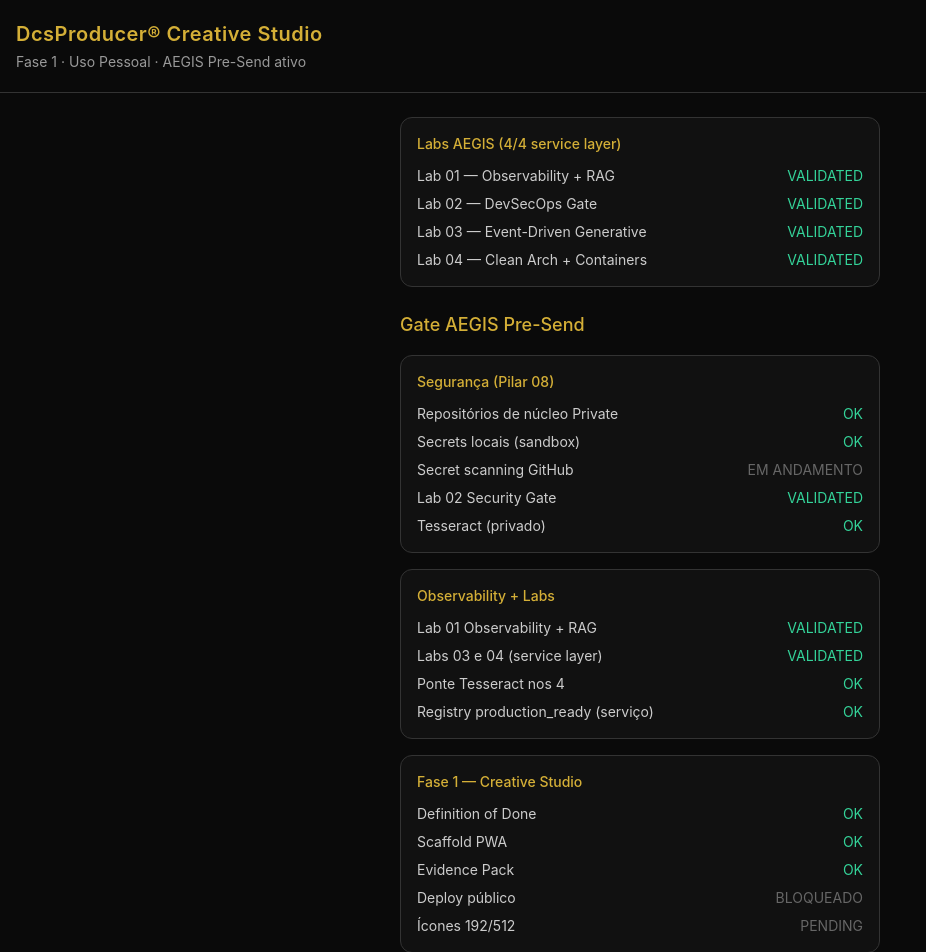
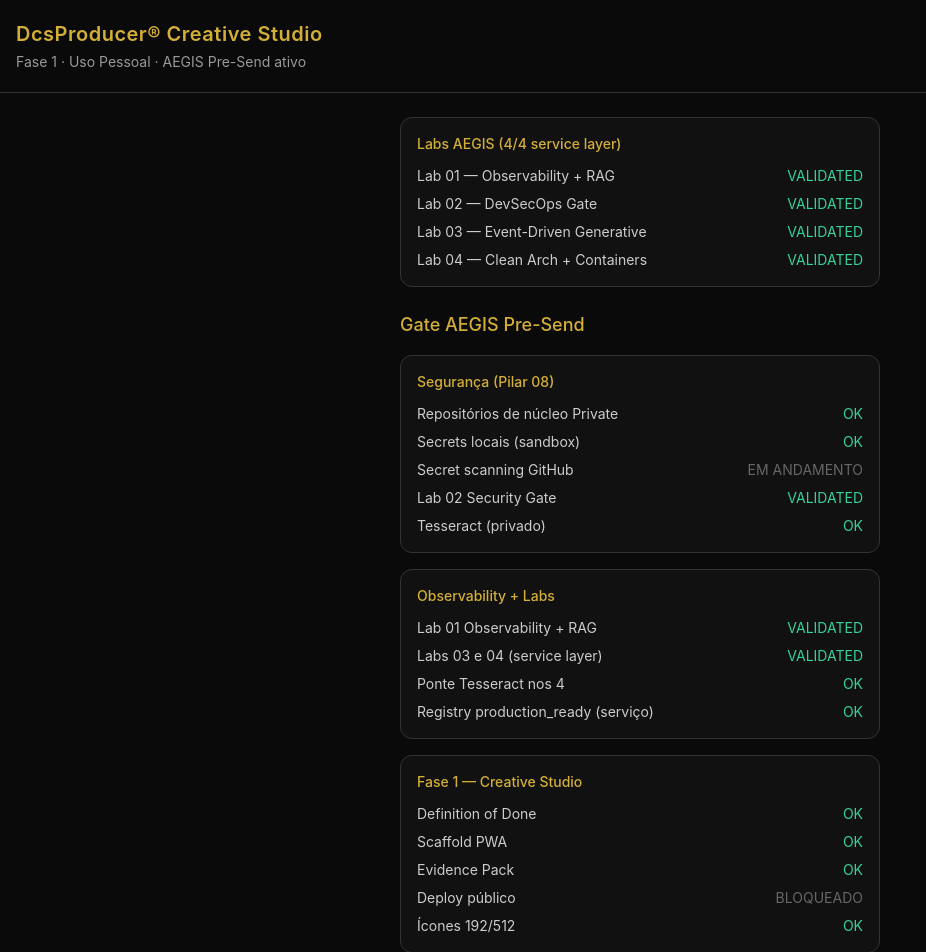
Before and after one commit to producerdcs-cpu/dcsproducer-creative-studio-pwa, a React (Vite) app: page / in a window 1280 px wide. Shown: the top 952 px of the page, without its empty margins (0-926 px from the left). Built offline with nearby package versions, Linux system fonts and the light colour scheme; the HTML template or start-up script is replaced by a standard one.

Commit message:
fix(gate): Ícones 192/512 → OK (alinhado à fonte PWA)

```diff
--- a/src/pages/GateStatus.tsx
+++ b/src/pages/GateStatus.tsx
@@ -30,7 +30,7 @@
           { label: "Scaffold PWA", status: "OK" },
           { label: "Evidence Pack", status: "OK" },
           { label: "Deploy público", status: "BLOQUEADO" },
-          { label: "Ícones 192/512", status: "PENDING" },
+          { label: "Ícones 192/512", status: "OK" },
         ]}
       />
     </div>
```
